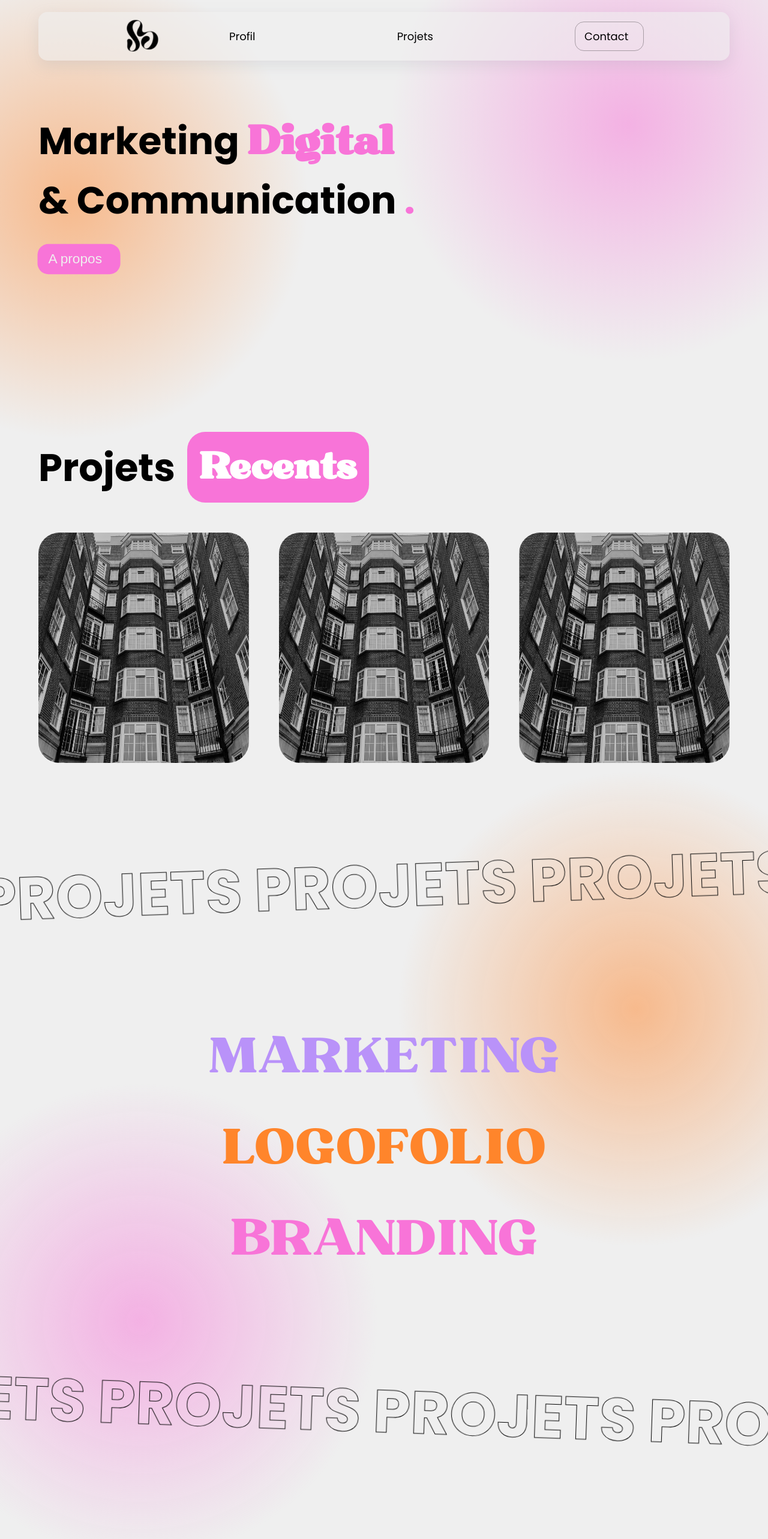
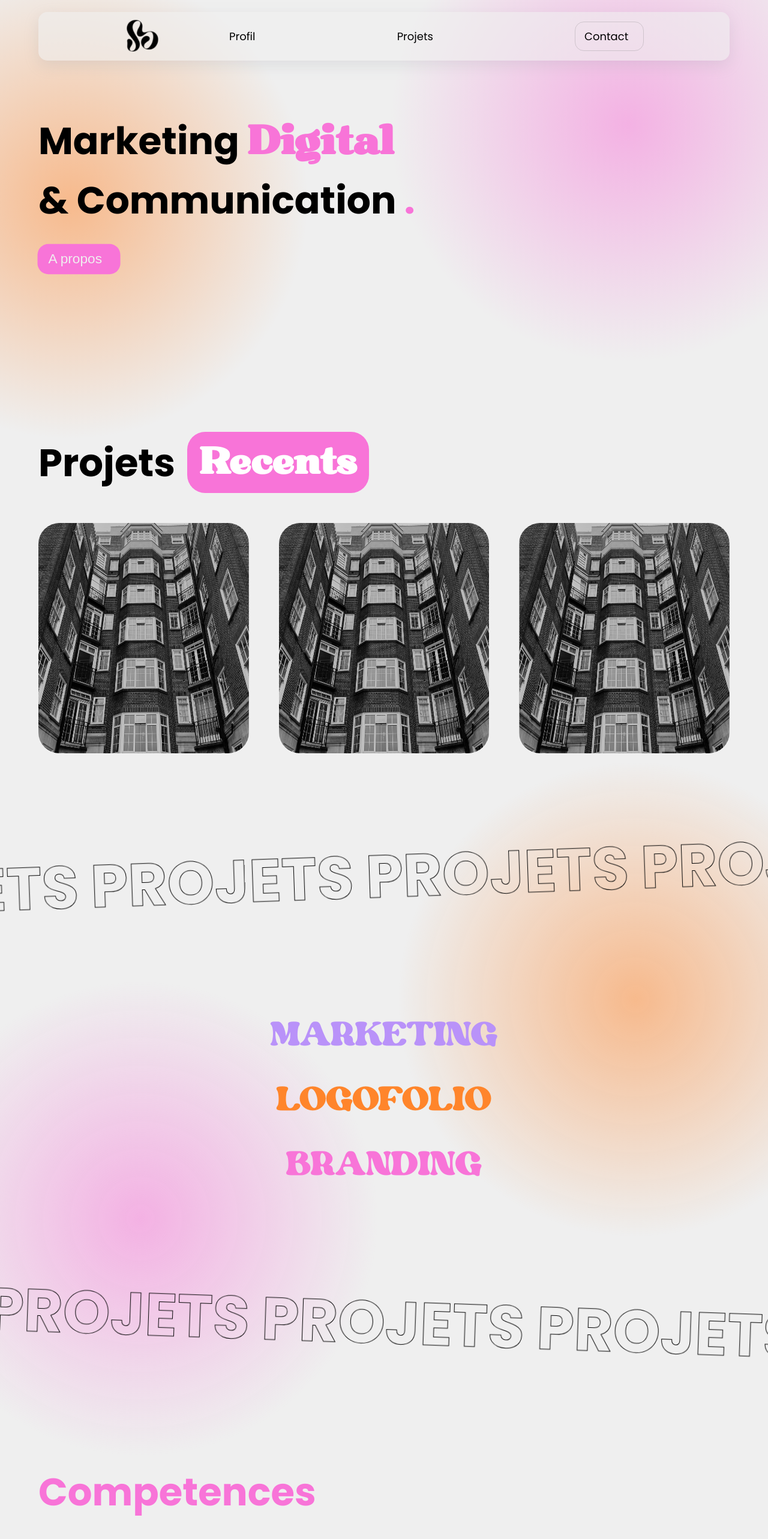
Before and after one commit to TheoDerive/Marine-Portfolio, a Next.js app: page / in a window 1280 px wide. Shown: the top 2566 px of the page at 60% size. Built offline with nearby package versions, Linux system fonts and the light colour scheme.

Commit message:
Homepage done

```diff
--- a/components/Homepage/Header.tsx
+++ b/components/Homepage/Header.tsx
@@ -3,7 +3,7 @@ export default function HomeHeader() {
     <section className="header-homepage">
       <div className="right">
         <div className="right-informations">
-          <p>Bonjour, je suis Marine</p>
+          <p>Bienvenu sur mon portfolio</p>
           <img className="right-image" src="/images/hi-marine.png" />
         </div>
       </div>
--- a/components/Navbar.tsx
+++ b/components/Navbar.tsx
@@ -112,7 +112,6 @@ function MobileNav() {
 
         <span className="social">
           <Link href="">Linkedin</Link>
-          <Link href="">Dribble</Link>
         </span>
       </section>
     </nav>
--- a/style/style.scss
+++ b/style/style.scss
@@ -40,7 +40,7 @@ body {
     color: white;
     font-family: Bugaki;
     font-size: 60px;
-    padding: 13px 20px;
+    padding: 5px 20px;
     border-radius: 30px;
   }
 }
@@ -116,7 +116,7 @@ body {
     .contact {
       padding: 10px 15px;
       border-radius: 15px;
-      border: 1px solid rgba($color: black, $alpha: 0.3);
+      border: 1px solid rgba($color: grey, $alpha: 0.3);
       transition: background 0.3s;
 
       a {
@@ -299,10 +299,14 @@ main {
       flex-direction: column;
       align-items: center;
       justify-content: center;
-      background: rgba($color: white, $alpha: 0.3);
+      background: rgba($color: white, $alpha: 0.6);
       backdrop-filter: blur(5px);
       padding: 20px 20px 0 20px;
       border-radius: 35px;
+
+      p {
+        font-size: 0.9rem;
+      }
     }
   }
 }
@@ -445,12 +449,12 @@ main {
 
   .left {
     @include infiniteScrollLeft(20px, "projet-left-scroll");
-    animation: projet-left-scroll 10s infinite linear;
+    animation: projet-left-scroll 15s infinite linear;
   }
 
   .right {
     @include infiniteScrollRight(20px, "projet-right-scroll");
-    animation: projet-right-scroll 10s infinite linear;
+    animation: projet-right-scroll 15s infinite linear;
   }
 
   .categories-homepage {
@@ -474,7 +478,7 @@ main {
       cursor: pointer;
       text-transform: uppercase;
       position: relative;
-      font-family: "Bugaki";
+      font-family: "Margin DEMO";
       position: relative;
       filter: blur(0px);
       -webkit-filter: blur(0px);
@@ -1010,7 +1014,7 @@ footer {
       justify-content: flex-start;
       gap: 40px;
       @include infiniteScrollLeft(40px, "vision-scroll");
-      animation: vision-scroll 8s infinite linear;
+      animation: vision-scroll 10s infinite linear;
 
       p {
         font-size: 100px;
```
